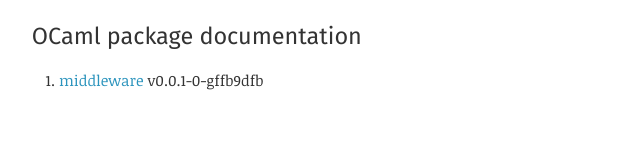
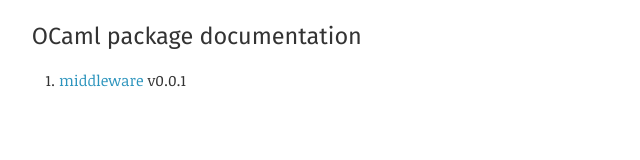
Before and after one commit to skolemlabs/middleware, a plain HTML site: page index.html in a window 1280 px wide. Shown: the full height of the page, 0-640 px from the left. Drawn offline with Linux system fonts and the light colour scheme.

Commit message:
Update middleware doc to 0.0.1.

```diff
--- a/index.html
+++ b/index.html
@@ -11,7 +11,7 @@
       <div class="by-name">
       <h2>OCaml package documentation</h2>
       <ol>
-      <li><a href="middleware/index.html">middleware</a> <span class="version">v0.0.1-0-gffb9dfb</span></li>
+      <li><a href="middleware/index.html">middleware</a> <span class="version">v0.0.1</span></li>
       </ol>
       </div>
     </main>
```
